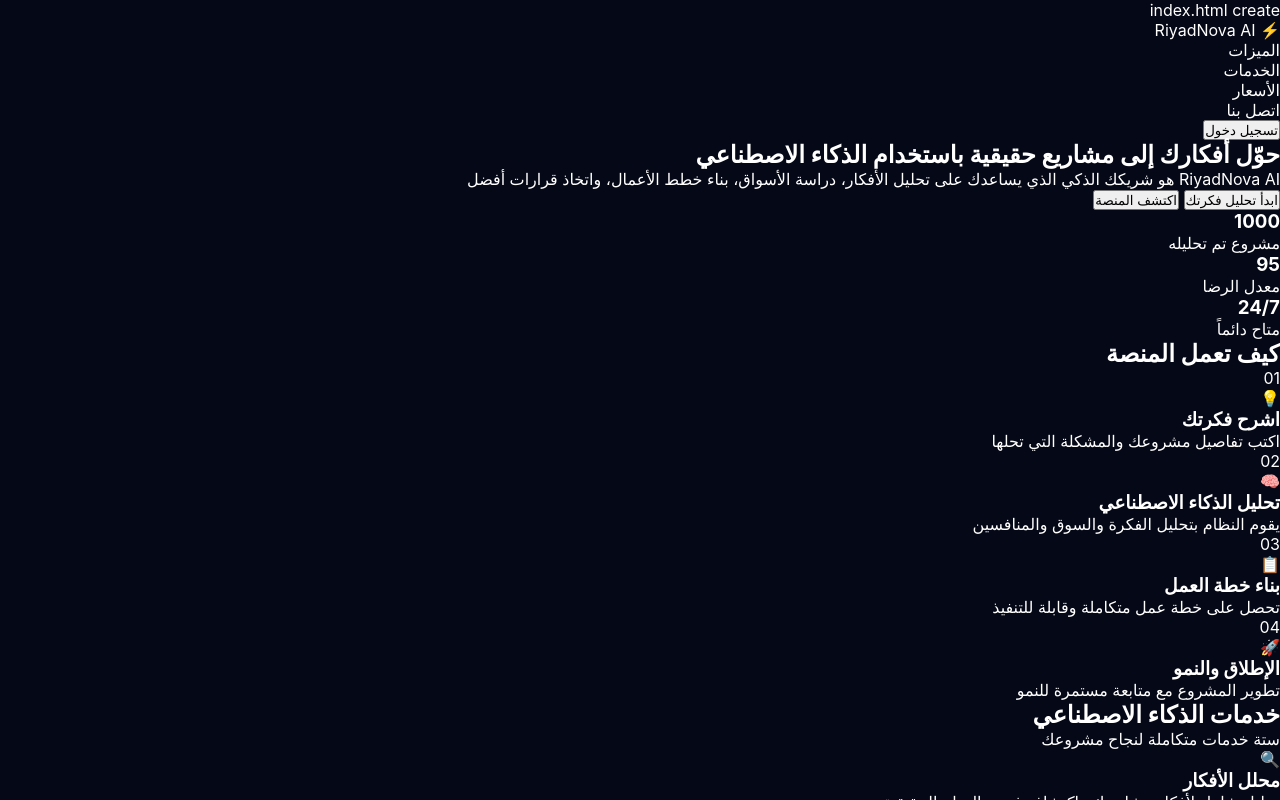
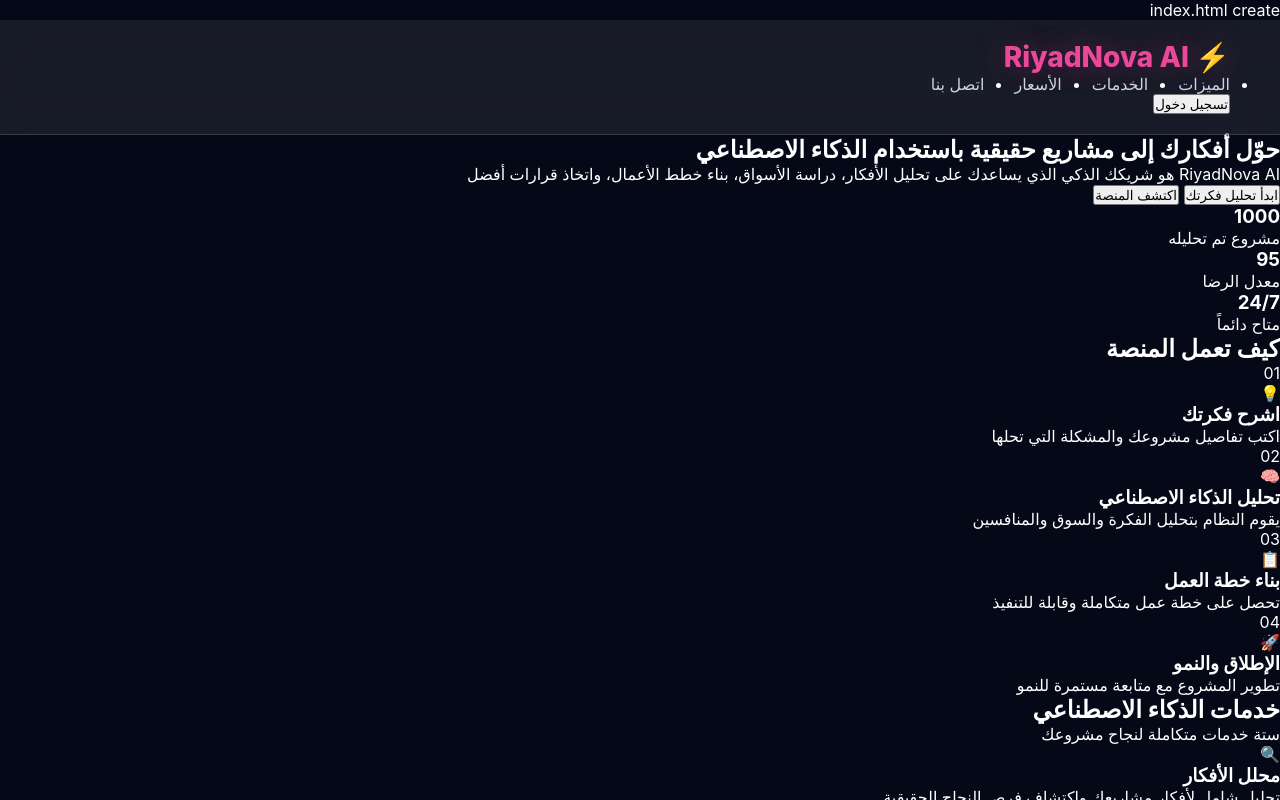
Before and after one commit to Ryad-S/RiyadNova-AI., a React (Vite) app in the folder frontend/: page / in a window 1280 px wide. Shown: the top 800 px of the page. Built offline with nearby package versions, Linux system fonts and the light colour scheme.

Commit message:
Update design.css

```diff
--- a/frontend/src/styles/design.css
+++ b/frontend/src/styles/design.css
@@ -41,3 +41,52 @@
   --transition:
     all 0.3s ease;
 }
+/* Navbar */
+
+.navbar {
+  display: flex;
+  justify-content: space-between;
+  align-items: center;
+
+  padding: 20px 50px;
+
+  background: var(--glass-bg);
+  backdrop-filter: blur(20px);
+
+  border-bottom: 1px solid var(--glass-border);
+
+  position: sticky;
+  top: 0;
+  z-index: 100;
+}
+
+
+.logo {
+  font-size: 28px;
+  font-weight: 800;
+  color: white;
+}
+
+
+.logo span {
+  color: var(--neon-pink);
+  text-shadow: var(--pink-glow);
+}
+
+
+.nav-links {
+  display: flex;
+  gap: 30px;
+}
+
+
+.nav-links a {
+  color: var(--text-secondary);
+  transition: var(--transition);
+}
+
+
+.nav-links a:hover {
+  color: var(--electric-blue);
+  text-shadow: var(--blue-glow);
+}
```
